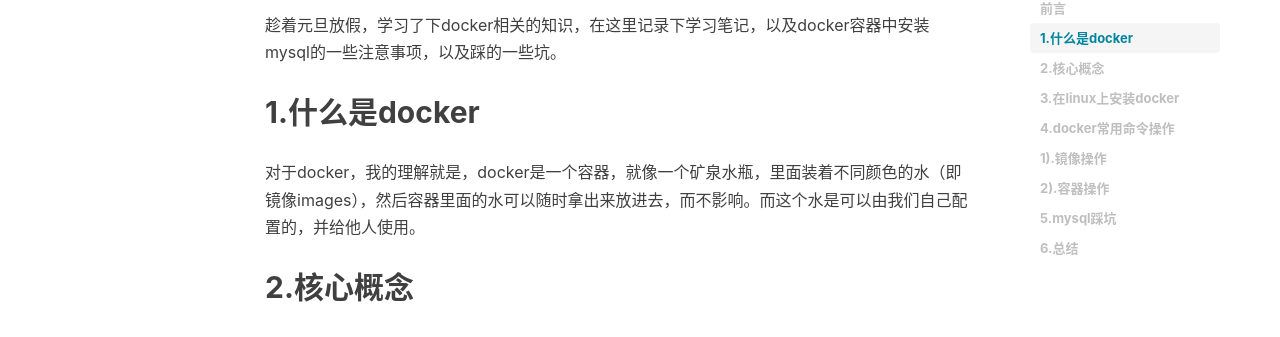
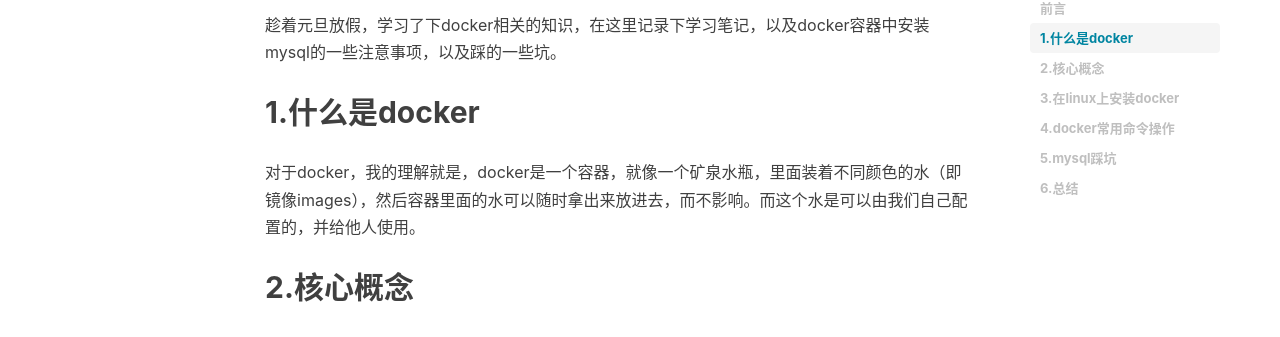
Before and after one commit to Bjorne1/Bjorne1.github.io, a Jekyll site: the page built from _posts/2018-12-31-docker-mysql.md, in a window 1280 px wide and 1400 px high, scrolled down 520 px. Shown: the part 110-447 px from the top of the window. Built offline with Jekyll 4.4.1, drawn with Linux system fonts in a browser that asks for light colours; nearby versions of some CDN libraries; comment, search, counter and statistics services are not loaded; some of the changed text lies outside the part shown.

Commit message:
update
Happy 2019!

```diff
--- a/_posts/2018-12-31-docker-mysql.md
+++ b/_posts/2018-12-31-docker-mysql.md
@@ -60,7 +60,8 @@
 
 ## 4.docker常用命令操作
 
-### 1).镜像操作
+1.镜像操作
+
 
 | 命令                    | 说明                                                   |
 | ----------------------- | ------------------------------------------------------ |
@@ -69,7 +70,7 @@
 | `docker images`         | 查看本地所有镜像                                       |
 | `docker rmi images-id`  | 是删除指定的本地镜像                                   |
 
-### 2).容器操作
+2.容器操作
 
 这里以mysql为例：
 
```
